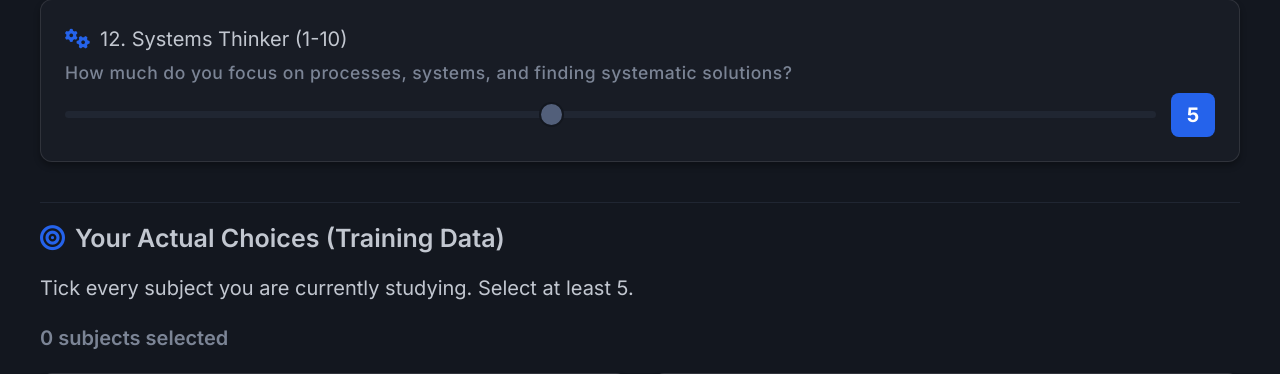
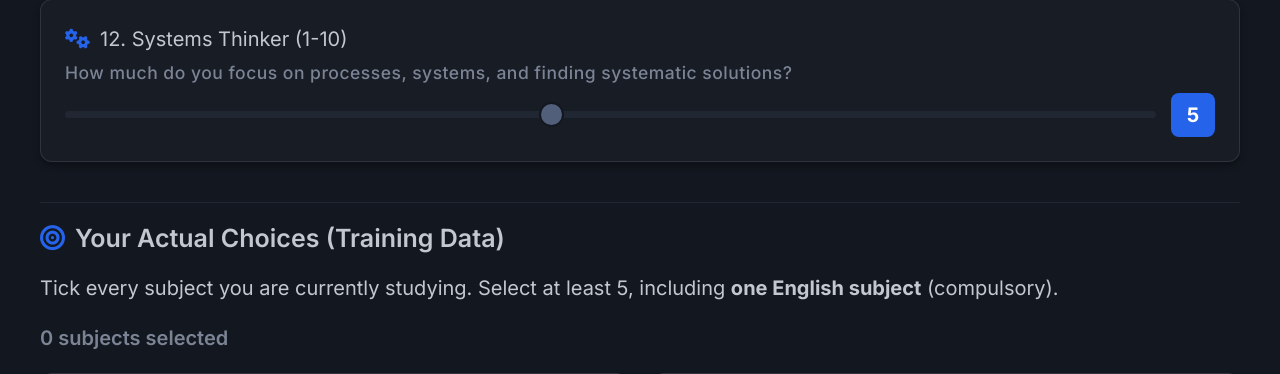
Before and after one commit to Richard-Johnson-Anglican-College/12SE_HSC_subject_selection, a Flask app: page /survey/train in a window 1280 px wide. Shown: the part 2585-2959 px from the top of the page. Run offline with Flask 3, Linux system fonts and the light colour scheme; some libraries are stand-ins or nearby versions.

Commit message:
Enforce English compulsory in training form (frontend + backend); remove invalid SD94D9B row

```diff
--- a/app.py
+++ b/app.py
@@ -69,6 +69,11 @@ def survey_train():
 
         if len(target_subjects) < 5:
             flash('Please select at least 5 subjects.', 'error')
+            return redirect(url_for('survey_train'))
+
+        english_subjects = {'English Advanced', 'English Extension', 'English Standard'}
+        if not any(s in english_subjects for s in target_subjects):
+            flash('English is compulsory — please select English Advanced, Extension, or Standard.', 'error')
             return redirect(url_for('survey_train'))
 
         student_id = dh.append_training_row(answers, target_subjects, satisfaction)
--- a/templates/survey_train.html
+++ b/templates/survey_train.html
@@ -131,7 +131,7 @@
 
     <hr>
     <h3><i class="dp-icon fas fa-bullseye"></i>Your Actual Choices (Training Data)</h3>
-    <p>Tick every subject you are currently studying. Select at least 5.</p>
+    <p>Tick every subject you are currently studying. Select at least 5, including <strong>one English subject</strong> (compulsory).</p>
     <p id="checkbox-counter" style="font-weight:600; color: var(--pico-muted-color);">0 subjects selected</p>
 
     <div class="subject-checkbox-grid">
@@ -225,7 +225,8 @@
 
     checkboxes.forEach(cb => cb.addEventListener('change', updateCounter));
 
-    // Validate minimum 5 subjects on submit
+    // Validate minimum 5 subjects + mandatory English on submit
+    const englishValues = ['English Advanced', 'English Extension', 'English Standard'];
     document.querySelector('form').addEventListener('submit', function(e) {
       const checked = document.querySelectorAll('input[name="target_subjects"]:checked').length;
       if (checked < 5) {
@@ -233,6 +234,13 @@
         alert('Please select at least 5 subjects before submitting.');
         return;
       }
+      const hasEnglish = Array.from(document.querySelectorAll('input[name="target_subjects"]:checked'))
+        .some(cb => englishValues.includes(cb.value));
+      if (!hasEnglish) {
+        e.preventDefault();
+        alert('English is compulsory — please select English Advanced, Extension, or Standard.');
+        return;
+      }
       showLoading();
     });
   </script>
```
